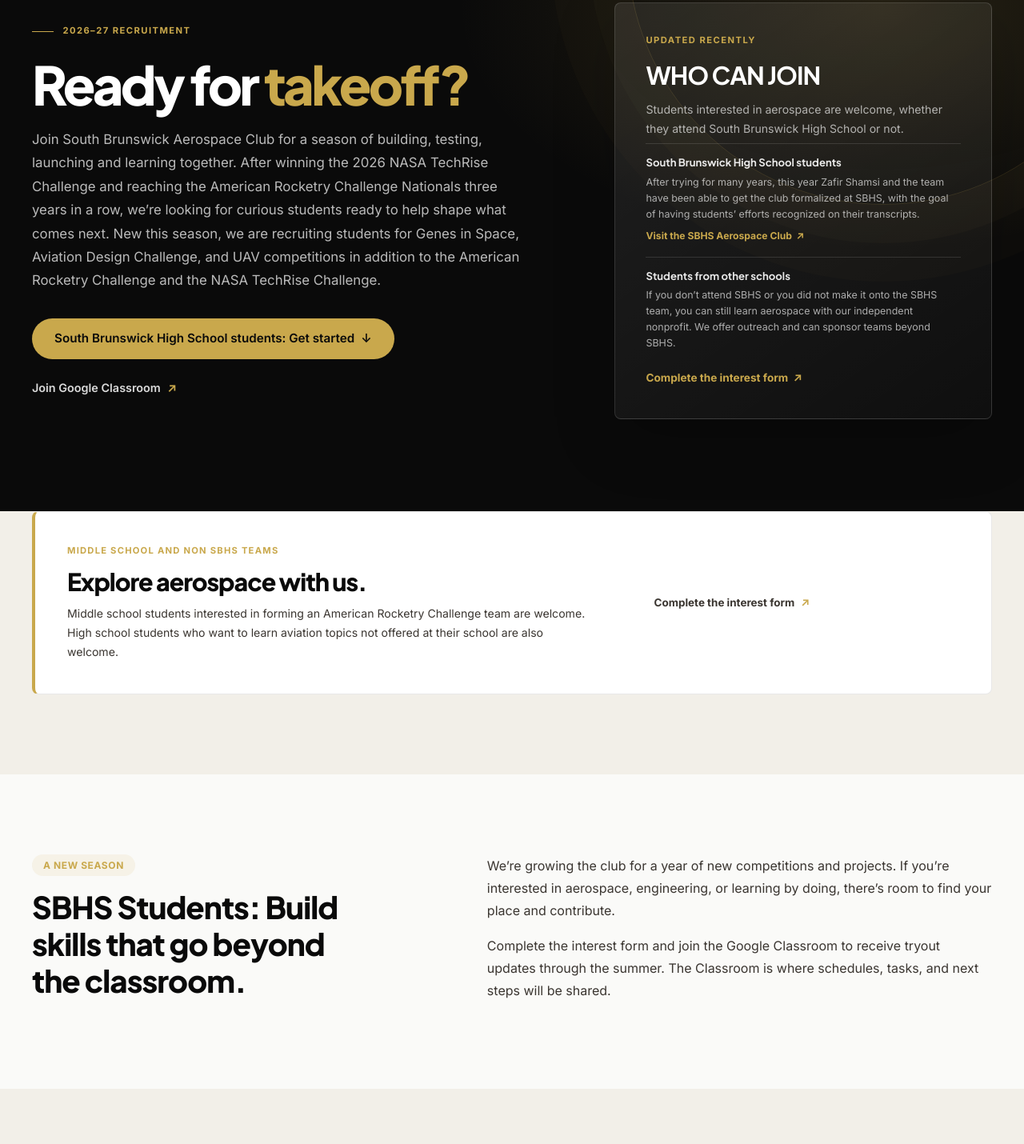
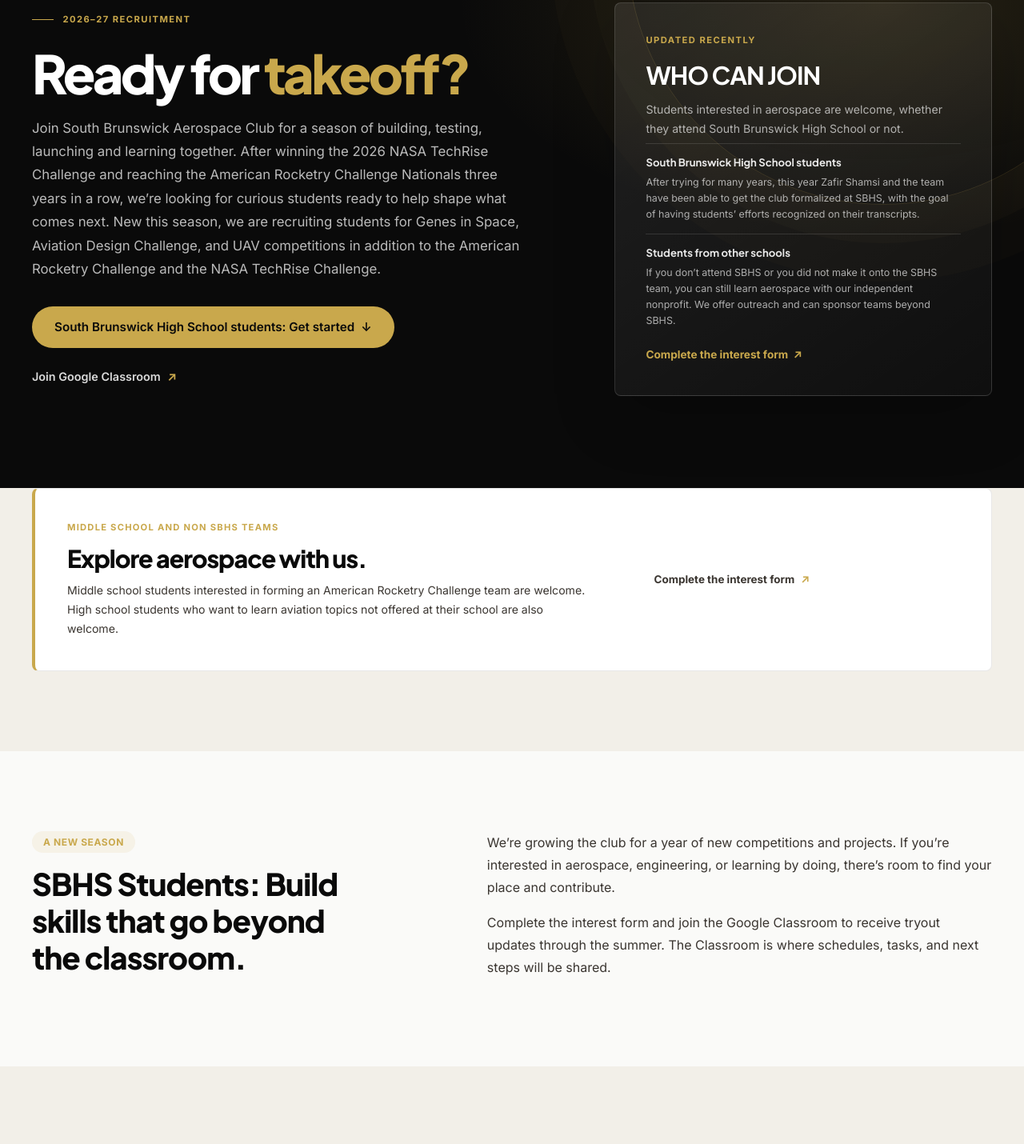
Before and after one commit to SouthBrunswickAerospace/Aerospace-Website, a plain HTML site: page tryouts.html in a window 1280 px wide. Shown: the part 209-1639 px from the top of the page at 80% size. Drawn offline with Linux system fonts and the light colour scheme.

Commit message:
Modify heading level and remove club link
Updated heading from h5 to h3 and removed link to SBHS Aerospace Club.

```diff
--- a/tryouts.html
+++ b/tryouts.html
@@ -92,8 +92,6 @@
               <h3>South Brunswick High School students</h3>
               <p>After trying for many years, this year Zafir Shamsi and the team have been able to get the club formalized
                 at SBHS, with the goal of having students’ efforts recognized on their transcripts.</p>
-              <a href="https://sbaerospace.vercel.app/" target="_blank" rel="noopener noreferrer">
-                Visit the SBHS Aerospace Club <span aria-hidden="true">↗</span>
               </a>
             </section>
             <section class="tryouts-who-group">
@@ -140,7 +138,7 @@
       <div class="container tryouts-intro-grid">
         <div class="tryouts-intro-heading">
           <div class="section-label">A new season</div>
-          <h5 class="section-title" id="tryouts-intro-title">SBHS Students: Build skills that go beyond the classroom.</h5>
+          <h3 class="section-title" id="tryouts-intro-title">SBHS Students: Build skills that go beyond the classroom.</h3>
         </div>
         <div class="tryouts-intro-copy">
           <p>
```
